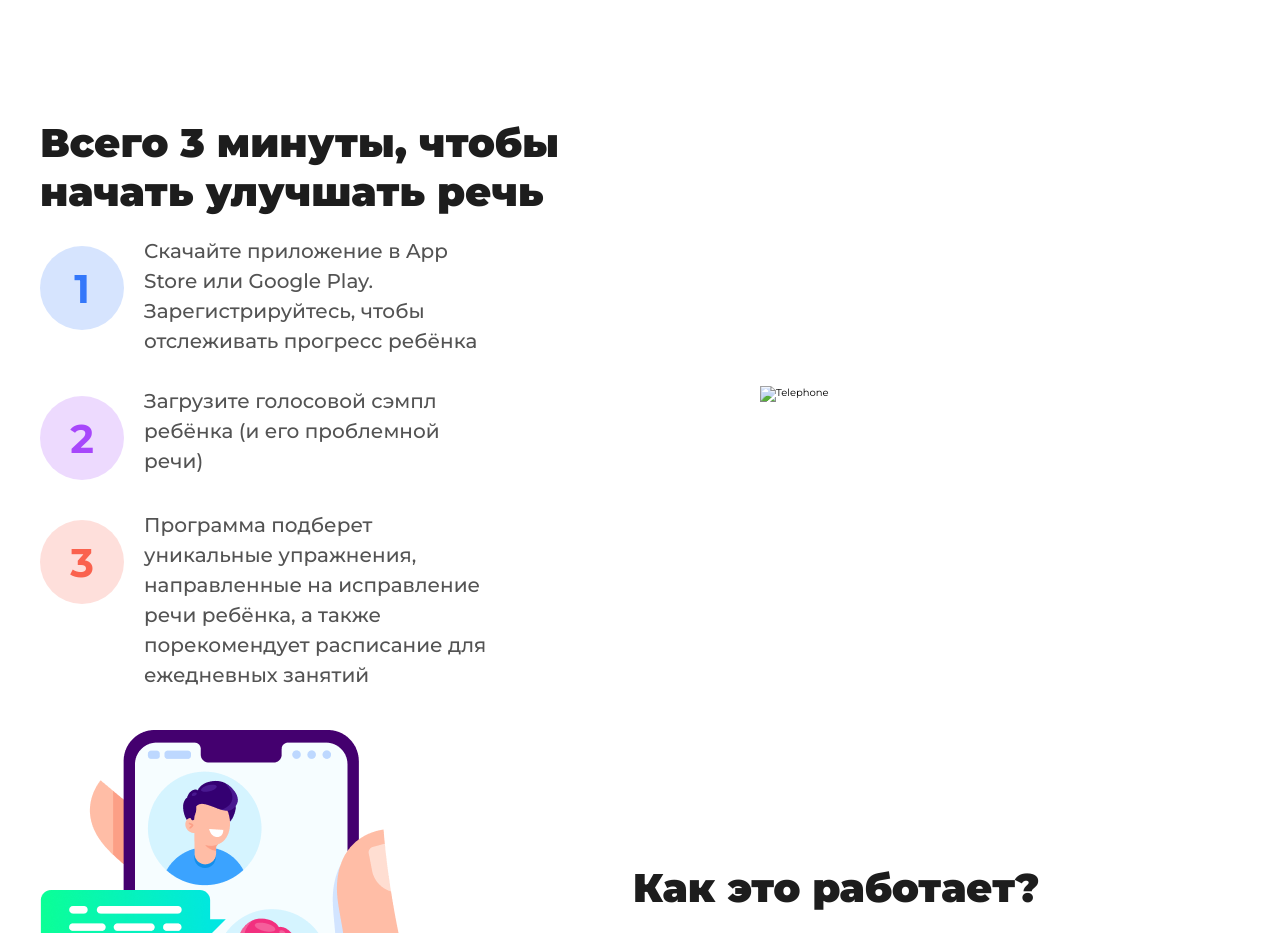
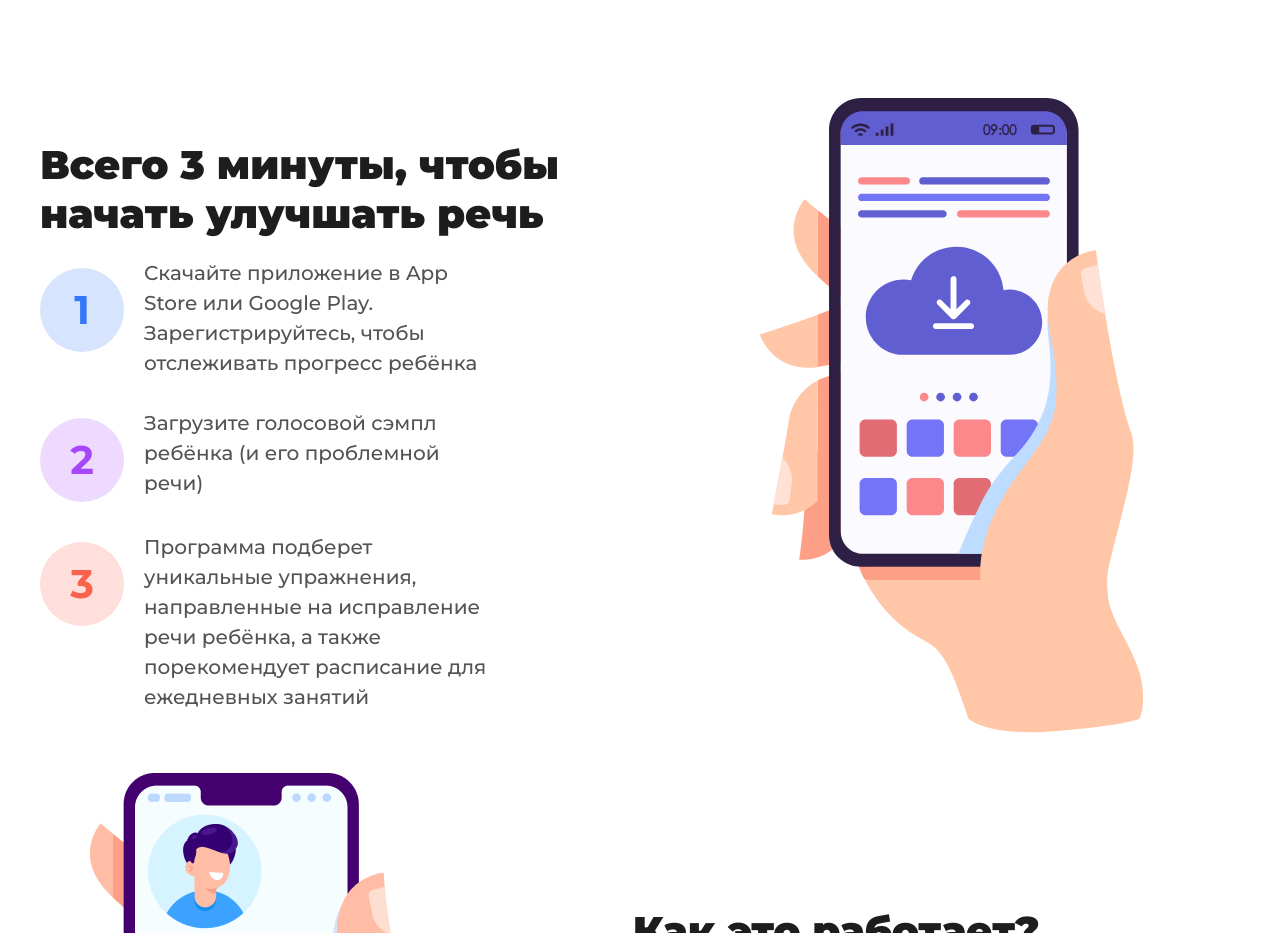
Before and after one commit to lavet13/russian-languagexd, a website: page index.html in a window 1280 px wide. Shown: the part 802-1735 px from the top of the page. Drawn offline with Linux system fonts and the light colour scheme; the site is published under a folder, as on GitHub Pages, so addresses that start at the root find nothing.

Commit message:
image xd

```diff
--- a/index.html
+++ b/index.html
@@ -158,7 +158,7 @@
                         <!-- tips__content -->
                         <img
                             class="tips__img img"
-                            src="/img/section-three-minutes/telephone.svg"
+                            src="img/section-three-minutes/telephone.svg"
                             alt="Telephone"
                         />
                     </div>
```
